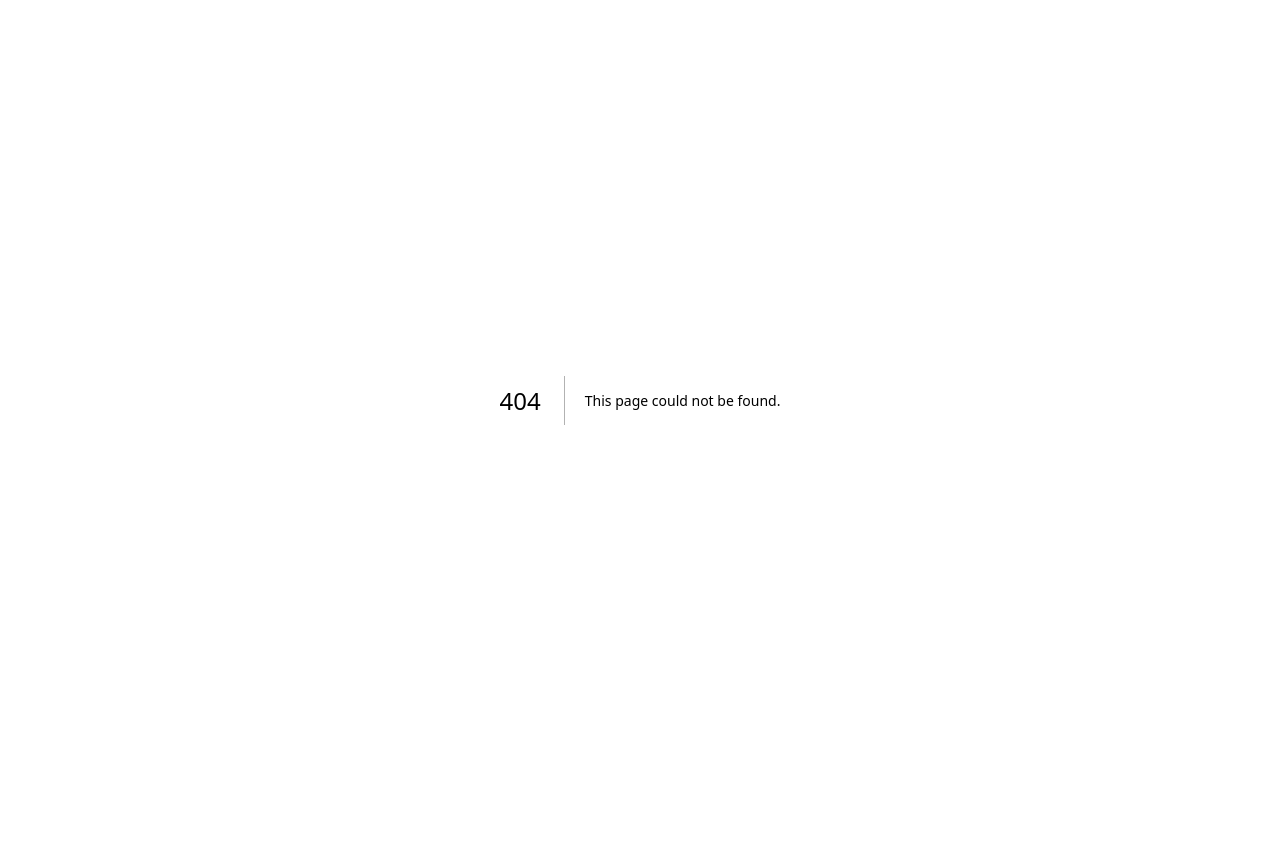
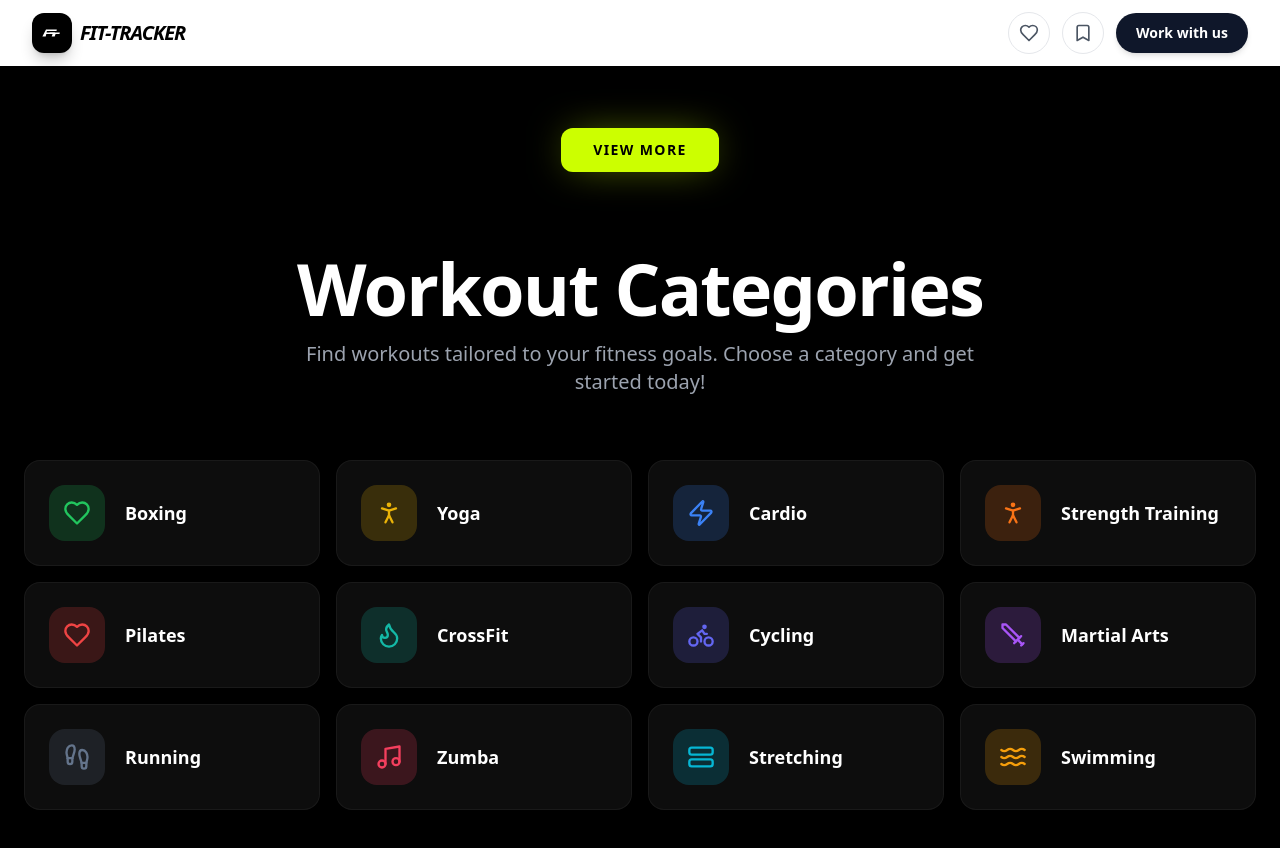
Before and after one commit to aasthakumari03/Fitlife_Website, a Next.js app: page /workout-categories in a window 1280 px wide. Before the commit this address had no page. Shown: the top 848 px of the page. Before the commit the page ends 800 px from the top, so only its background shows below. Built offline with nearby package versions, Linux system fonts and the light colour scheme.

Commit message:
created the logo and designed work categories page

```diff
--- a/app/layout.js
+++ b/app/layout.js
@@ -4,7 +4,7 @@ import { Inter } from "next/font/google";
 const inter = Inter({ subsets: ["latin"] });
 
 export const metadata = {
-    title: "FitLife Tracker",
+    title: "fit-tracker",
     description: "Track your fitness journey",
 };
 
--- a/app/login/page.js
+++ b/app/login/page.js
@@ -13,7 +13,7 @@ export default function LoginPage() {
     const handleSubmit = (e) => {
         e.preventDefault();
         if (formData.email && formData.password) {
-            router.push('/dashboard');
+            router.push('/workout-categories');
         }
     };
 
--- a/app/page.js
+++ b/app/page.js
@@ -1,8 +1,36 @@
 import Link from 'next/link';
+import Logo from '@/components/Logo';
+import { LogIn, UserPlus } from 'lucide-react';
 
 export default function Home() {
     return (
         <main className="flex min-h-screen flex-col items-center justify-center relative overflow-hidden">
+            {/* Logo in top left corner */}
+            <div className="absolute top-8 left-8 z-30 group cursor-pointer">
+                <Link href="/" className="flex items-center gap-3">
+                    <Logo className="w-8 h-8" />
+                    <span className="text-2xl font-black tracking-tighter uppercase italic text-white drop-shadow-md">fit-tracker</span>
+                </Link>
+            </div>
+
+            {/* Navigation Bar in top right corner */}
+            <div className="absolute top-8 right-8 z-30 flex items-center gap-4">
+                <Link
+                    href="/login"
+                    className="flex items-center gap-2 bg-white/5 border border-white/10 backdrop-blur-md text-white px-5 py-2.5 rounded-2xl hover:bg-white/10 transition-all hover:scale-105 group"
+                >
+                    <LogIn size={18} className="text-blue-400 group-hover:text-blue-300 transition-colors" />
+                    <span className="font-bold text-sm tracking-wide">LOGIN</span>
+                </Link>
+                <Link
+                    href="/signup"
+                    className="flex items-center gap-2 bg-blue-600 border border-blue-500 backdrop-blur-md text-white px-5 py-2.5 rounded-2xl hover:bg-blue-700 transition-all hover:scale-105 group shadow-lg shadow-blue-500/20"
+                >
+                    <UserPlus size={18} className="text-white transition-transform group-hover:scale-110" />
+                    <span className="font-bold text-sm tracking-wide">GET STARTED</span>
+                </Link>
+            </div>
+
             {/* Background Image Container */}
             <div
                 className="absolute inset-0 z-0 bg-cover bg-center transition-transform duration-1000 scale-105"
@@ -21,19 +49,9 @@ export default function Home() {
                     <span className="text-blue-500 drop-shadow-[0_0_15px_rgba(59,130,246,0.4)]">Lift more.</span>
                 </h1>
                 <p className="text-xl md:text-2xl mb-10 text-slate-300 max-w-2xl mx-auto font-light leading-relaxed">
-                    FitLife is the simplest, most intuitive workout tracking experience.
+                    fit-tracker is the simplest, most intuitive workout tracking experience.
                     Trusted by fitness enthusiasts worldwide.
                 </p>
-
-                <div className="flex flex-col sm:flex-row gap-6 justify-center items-center">
-                    <Link href="/signup" className="group bg-blue-600 text-white px-10 py-4 rounded-full text-xl font-bold hover:bg-blue-700 transition-all hover:scale-105 shadow-2xl shadow-blue-900/50 flex items-center gap-2">
-                        Get Started
-                        <span className="group-hover:translate-x-1 transition-transform">→</span>
-                    </Link>
-                    <Link href="/login" className="bg-white/5 border border-white/10 backdrop-blur-md text-white px-10 py-4 rounded-full text-xl font-bold hover:bg-white/10 transition-all hover:scale-105">
-                        Log In
-                    </Link>
-                </div>
             </div>
         </main>
     );
--- /dev/null
+++ b/app/workout-categories/page.js
@@ -0,0 +1,106 @@
+"use client";
+
+import React from 'react';
+import Link from 'next/link';
+import {
+    Heart,
+    Zap,
+    PersonStanding,
+    Flame,
+    Bike,
+    Sword,
+    Footprints,
+    Music,
+    StretchHorizontal,
+    Waves,
+    Heart as HeartOutline,
+    Bookmark
+} from 'lucide-react';
+import Logo from '@/components/Logo';
+
+const categories = [
+    { name: 'Boxing', icon: Heart, iconBg: 'bg-green-500/20', iconColor: 'text-green-500' },
+    { name: 'Yoga', icon: PersonStanding, iconBg: 'bg-yellow-500/20', iconColor: 'text-yellow-500' },
+    { name: 'Cardio', icon: Zap, iconBg: 'bg-blue-500/20', iconColor: 'text-blue-500' },
+    { name: 'Strength Training', icon: PersonStanding, iconBg: 'bg-orange-500/20', iconColor: 'text-orange-500' },
+    { name: 'Pilates', icon: Heart, iconBg: 'bg-red-500/20', iconColor: 'text-red-500' },
+    { name: 'CrossFit', icon: Flame, iconBg: 'bg-teal-500/20', iconColor: 'text-teal-500' },
+    { name: 'Cycling', icon: Bike, iconBg: 'bg-indigo-500/20', iconColor: 'text-indigo-500' },
+    { name: 'Martial Arts', icon: Sword, iconBg: 'bg-purple-500/20', iconColor: 'text-purple-500' },
+    { name: 'Running', icon: Footprints, iconBg: 'bg-slate-500/20', iconColor: 'text-slate-500' },
+    { name: 'Zumba', icon: Music, iconBg: 'bg-rose-500/20', iconColor: 'text-rose-500' },
+    { name: 'Stretching', icon: StretchHorizontal, iconBg: 'bg-cyan-500/20', iconColor: 'text-cyan-500' },
+    { name: 'Swimming', icon: Waves, iconBg: 'bg-amber-500/20', iconColor: 'text-amber-500' },
+];
+
+export default function WorkoutCategories() {
+    return (
+        <div className="min-h-screen bg-black text-white font-sans selection:bg-lime-400 selection:text-black">
+            {/* Header Section */}
+            <header className="fixed top-0 left-0 right-0 z-50 bg-white shadow-lg text-black px-4 sm:px-8 py-3">
+                <div className="max-w-7xl mx-auto flex items-center justify-between">
+                    <div className="flex items-center gap-6">
+                        <Link href="/" className="flex items-center gap-2 group">
+                            <Logo />
+                            <span className="text-xl font-bold tracking-tighter uppercase italic">fit-tracker</span>
+                        </Link>
+
+
+                    </div>
+
+                    <div className="flex items-center gap-3">
+                        <button className="p-2.5 rounded-full border border-gray-200 hover:bg-gray-50 transition-all">
+                            <HeartOutline className="w-5 h-5 text-gray-600" />
+                        </button>
+                        <button className="p-2.5 rounded-full border border-gray-200 hover:bg-gray-50 transition-all">
+                            <Bookmark className="w-5 h-5 text-gray-600" />
+                        </button>
+                        <button className="bg-[#0f172a] text-white px-5 py-2.5 rounded-full text-sm font-bold hover:bg-slate-800 transition-all shadow-md active:scale-95">
+                            Work with us
+                        </button>
+                    </div>
+                </div>
+            </header>
+
+            {/* Main Content */}
+            <main className="pt-32 pb-20 px-6 max-w-7xl mx-auto flex flex-col items-center">
+                {/* View More Button (Hero Section) */}
+                <div className="mb-20">
+                    <button className="bg-[#ccff00] text-black px-8 py-3 rounded-xl font-black text-sm uppercase tracking-widest shadow-[0_0_40px_-10px_rgba(204,255,0,0.6)] hover:scale-105 hover:shadow-[0_0_50px_-5px_rgba(204,255,0,0.8)] transition-all active:scale-95">
+                        View More
+                    </button>
+                </div>
+
+                {/* Title Section */}
+                <div className="text-center mb-16 space-y-4">
+                    <h1 className="text-5xl md:text-7xl font-bold tracking-tight">Workout Categories</h1>
+                    <p className="text-gray-400 text-lg md:text-xl max-w-2xl mx-auto font-light">
+                        Find workouts tailored to your fitness goals. Choose a category and get started today!
+                    </p>
+                </div>
+
+                {/* Grid Section */}
+                <div className="grid grid-cols-1 sm:grid-cols-2 lg:grid-cols-4 gap-4 w-full">
+                    {categories.map((cat, idx) => (
+                        <div key={idx} className="group bg-[#111111]/80 backdrop-blur-sm border border-white/5 p-6 rounded-2xl hover:bg-[#1a1a1a] transition-all duration-300 hover:border-white/10 flex items-center gap-5 cursor-pointer">
+                            <div className={`w-14 h-14 rounded-2xl ${cat.iconBg} flex items-center justify-center transition-transform group-hover:scale-110 duration-300`}>
+                                <cat.icon className={`w-7 h-7 ${cat.iconColor}`} />
+                            </div>
+                            <div>
+                                <h4 className="font-bold text-lg group-hover:text-white transition-colors">{cat.name}</h4>
+                            </div>
+                        </div>
+                    ))}
+                </div>
+            </main>
+
+            {/* Styles for glassmorphism and animations */}
+            <style jsx global>{`
+        @keyframes float {
+          0%, 100% { transform: translateY(0); }
+          50% { transform: translateY(-5px); }
+        }
+      `}</style>
+        </div>
+    );
+}
--- /dev/null
+++ b/components/Logo.js
@@ -0,0 +1,31 @@
+"use client";
+import React from 'react';
+
+export default function Logo({ className = "w-6 h-6" }) {
+  return (
+    <div className={`relative flex items-center justify-center bg-black p-2 rounded-xl transition-all duration-300 group-hover:scale-110 shadow-lg shadow-black/20`}>
+      {/* Subtle Glow Effect */}
+      <div className="absolute inset-0 bg-white/5 opacity-0 group-hover:opacity-10 transition-opacity duration-500"></div>
+
+      {/* Slanted Geometric FT SVG Logo */}
+      <svg
+        viewBox="0 0 400 200"
+        className={`${className} relative z-10`}
+        fill="white"
+        xmlns="http://www.w3.org/2000/svg"
+      >
+        {/* Letter F (Slanted) */}
+        <path d="M40 160L100 40H280L275 65H115L110 90H250L245 115H105L95 160H40Z" />
+
+        {/* Letter T (Slanted & Tucked) */}
+        <path d="M160 90H330L325 115H260L245 160H195L210 115H160V90Z" />
+      </svg>
+
+      <style jsx global>{`
+        .logo-glow {
+          filter: drop-shadow(0 0 8px rgba(255, 255, 255, 0.2));
+        }
+      `}</style>
+    </div>
+  );
+}
--- a/components/Navbar.js
+++ b/components/Navbar.js
@@ -1,7 +1,8 @@
 "use client";
 import Link from 'next/link';
 import { usePathname } from 'next/navigation';
-import { LogIn, UserPlus, Dumbbell } from 'lucide-react';
+import { LogIn, UserPlus } from 'lucide-react';
+import Logo from './Logo';
 
 export default function Navbar() {
     const pathname = usePathname();
@@ -11,10 +12,8 @@ export default function Navbar() {
         <nav className={`fixed top-0 left-0 right-0 z-50 transition-all duration-300 ${isHome ? 'bg-slate-900/50 backdrop-blur-md text-white' : 'bg-white/80 backdrop-blur-md shadow-sm border-b text-gray-800'}`}>
             <div className="max-w-7xl mx-auto px-6 h-20 flex items-center justify-between">
                 <Link href="/" className="flex items-center gap-2 group transition-all duration-300">
-                    <div className={`p-2 rounded-xl transition-colors ${isHome ? 'bg-blue-600 group-hover:bg-blue-500' : 'bg-blue-100 group-hover:bg-blue-200'}`}>
-                        <Dumbbell className={`w-6 h-6 ${isHome ? 'text-white' : 'text-blue-600'}`} />
-                    </div>
-                    <span className="text-2xl font-black tracking-tighter uppercase italic">FitLife</span>
+                    <Logo />
+                    <span className="text-2xl font-black tracking-tighter uppercase italic">fit-tracker</span>
                 </Link>
 
                 <div className="flex items-center gap-4 md:gap-8">
--- a/components/Sidebar.js
+++ b/components/Sidebar.js
@@ -1,4 +1,5 @@
 import Link from 'next/link';
+import Logo from './Logo';
 
 export default function Sidebar() {
     const links = [
@@ -12,7 +13,10 @@ export default function Sidebar() {
     return (
         <aside className="w-64 bg-white border-r h-screen fixed left-0 top-0 overflow-y-auto hidden md:flex flex-col z-40">
             <div className="p-6">
-                <h2 className="text-2xl font-bold text-blue-600 mb-8">FitLife Tracker</h2>
+                <div className="flex items-center gap-2 mb-8 group">
+                    <Logo className="w-5 h-5" />
+                    <h2 className="text-2xl font-bold text-blue-600">fit-tracker</h2>
+                </div>
                 <nav className="space-y-2">
                     {links.map((link) => (
                         <Link key={link.href} href={link.href} className="block px-4 py-3 text-gray-700 hover:bg-blue-50 hover:text-blue-600 rounded-lg font-medium transition-colors">
```
